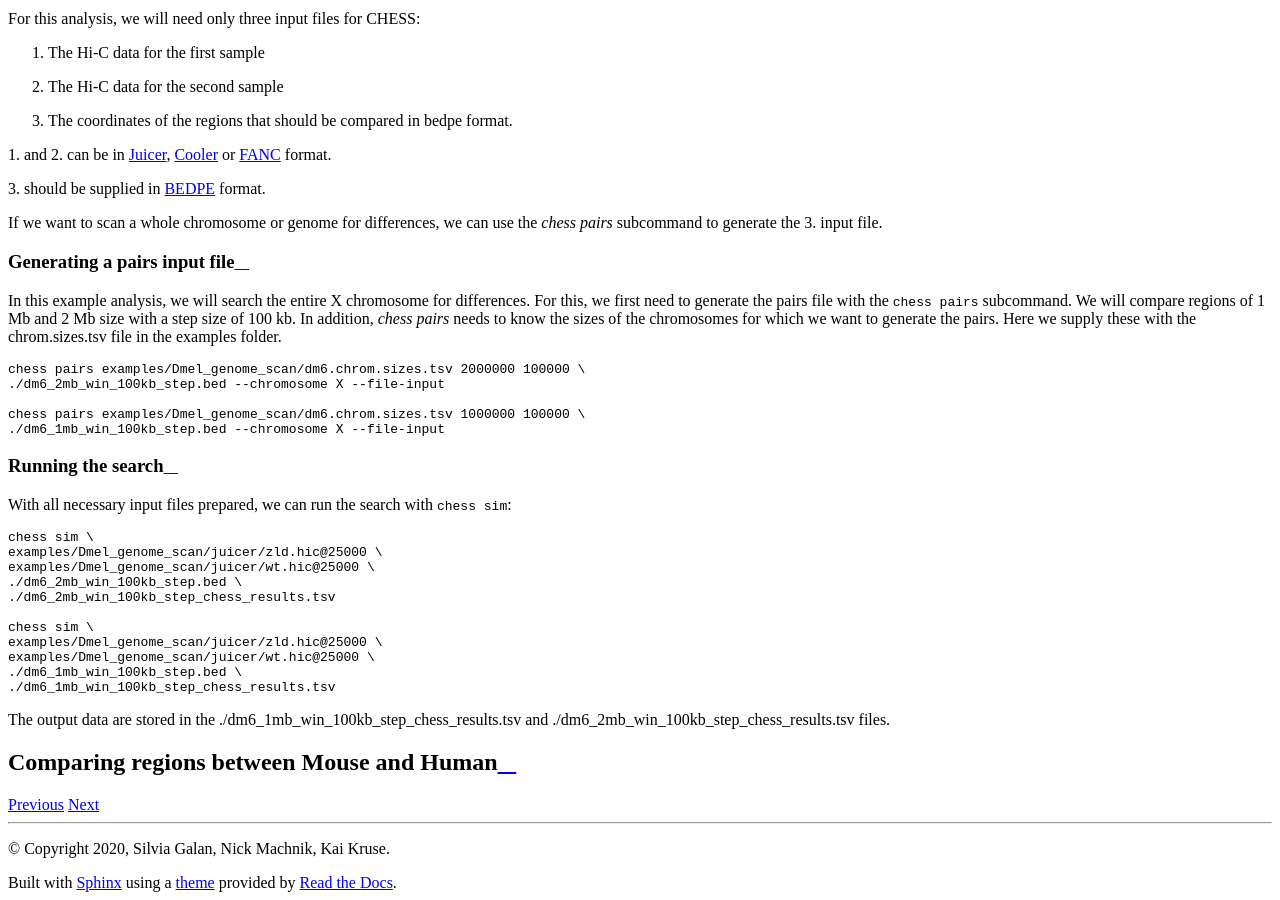
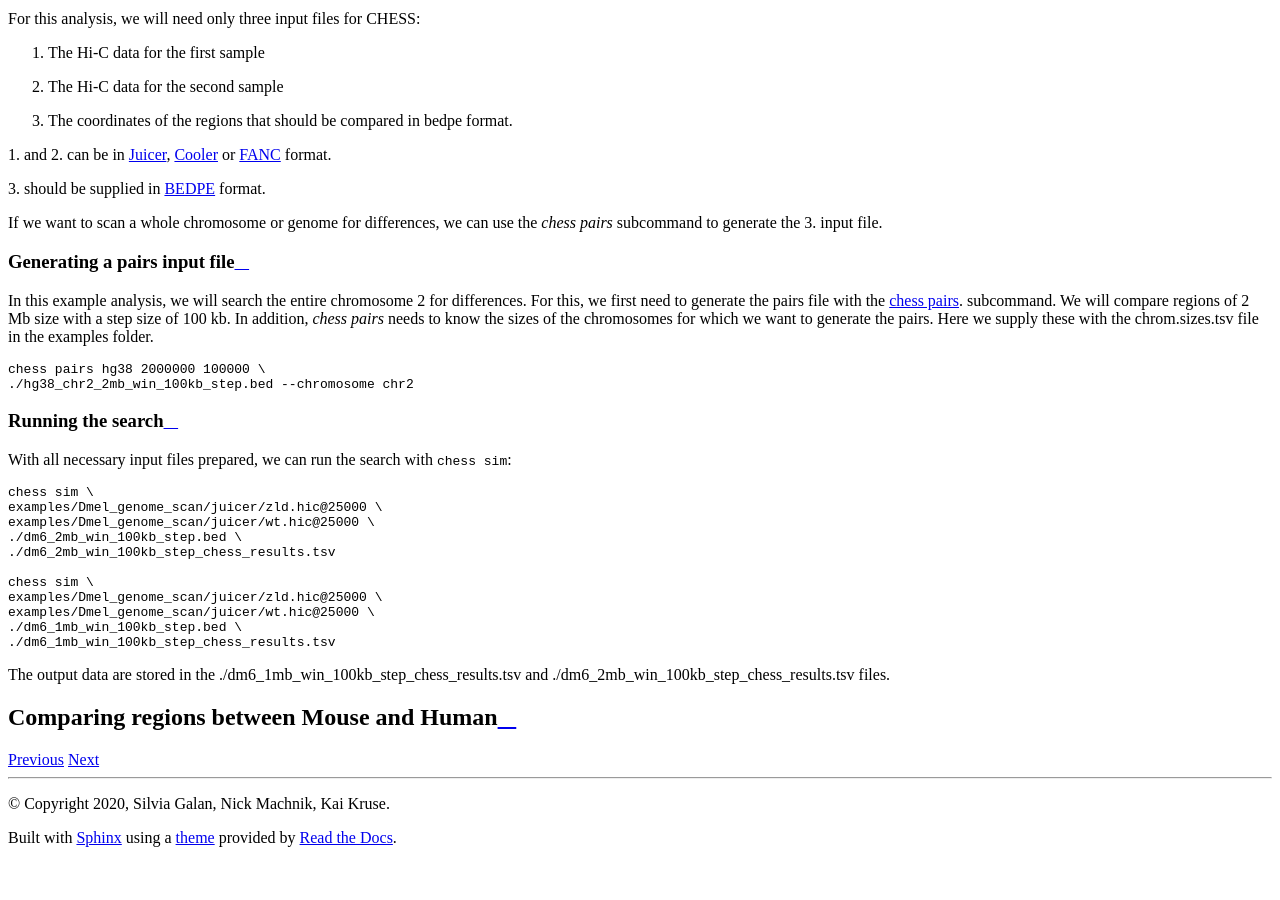
Before and after one commit to vaquerizaslab/chess, a Sphinx documentation site: the page built from docs/example_analysis.rst, in a window 1280 px wide and 900 px high, scrolled down 637 px. Built offline with Sphinx 7.4.7 and the Read the Docs theme 2.0.0, drawn with Linux system fonts in a browser that asks for light colours; formulas are drawn with MathJax 3; after the commit the page ends 1492 px from its top, so only the background shows below that.

Commit message:
Corssreference pairs subcommand

```diff
--- a/docs/cli.rst
+++ b/docs/cli.rst
@@ -5,6 +5,8 @@
 .. contents::
    :depth: 3
 
+
+.. _chess-pairs:
 ***************
 ``chess pairs``
 ***************
--- a/docs/example_analysis.rst
+++ b/docs/example_analysis.rst
@@ -41,21 +41,18 @@
 Generating a pairs input file
 -----------------------------
 
-In this example analysis, we will search the entire X chromosome for differences.
-For this, we first need to generate the pairs file with the ``chess pairs``
+In this example analysis, we will search the entire chromosome 2 for differences.
+For this, we first need to generate the pairs file with the :ref:`chess-pairs`.
 subcommand.
-We will compare regions of 1 Mb and 2 Mb size with a step size of 100 kb.
+We will compare regions of 2 Mb size with a step size of 100 kb.
 In addition, `chess pairs` needs to know the sizes of the chromosomes for which
 we want to generate the pairs. Here we supply these with the chrom.sizes.tsv
 file in the examples folder.
 
 .. code:: bash
 
-  chess pairs examples/Dmel_genome_scan/dm6.chrom.sizes.tsv 2000000 100000 \
-  ./dm6_2mb_win_100kb_step.bed --chromosome X --file-input
-
-  chess pairs examples/Dmel_genome_scan/dm6.chrom.sizes.tsv 1000000 100000 \
-  ./dm6_1mb_win_100kb_step.bed --chromosome X --file-input
+  chess pairs hg38 2000000 100000 \
+  ./hg38_chr2_2mb_win_100kb_step.bed --chromosome chr2
 
 ------------------
 Running the search
```
